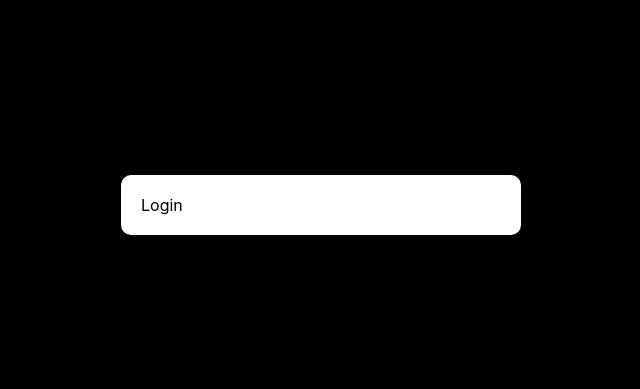
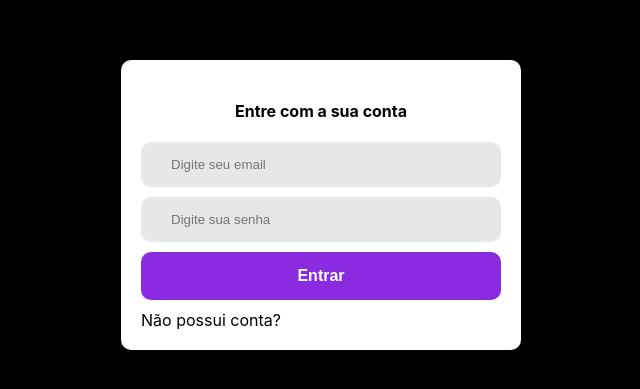
Before and after one commit to LuccaMancusi/next-login, a Next.js app: page /login in a window 1280 px wide. Shown: the part 195-584 px from the top of the page, without its empty margins (319-959 px from the left). Built offline with nearby package versions, Linux system fonts and the light colour scheme.

Commit message:
`login` and `register` page

```diff
--- a/pages/login/index.js
+++ b/pages/login/index.js
@@ -1,10 +1,20 @@
 import LoginCard from "../../src/components/login/loginCard";
 import styles from "../../styles/Login.module.css";
+import Input from "../../src/components/input/input";
+import Button from "../../src/components/button/button";
+import Link from "next/link";
 
 export default function Login() {
   return (
     <div className={styles.background}>
-      <LoginCard title={"Login"}></LoginCard>
+      <LoginCard title={"Entre com a sua conta"}>
+        <form className={styles.form}>
+          <Input type="text" placeholder="Digite seu email"></Input>
+          <Input type="password" placeholder="Digite sua senha"></Input>
+          <Button>Entrar</Button>
+          <Link href="/register">Não possui conta?</Link>
+        </form>
+      </LoginCard>
     </div>
   );
 }
--- /dev/null
+++ b/src/components/button/button.js
@@ -0,0 +1,9 @@
+import styles from "./button.module.css";
+
+export default function Button({ children, ...props }) {
+  return (
+    <button className={styles.button} {...props}>
+      {children}
+    </button>
+  );
+}
--- /dev/null
+++ b/src/components/button/button.module.css
@@ -0,0 +1,10 @@
+.button {
+  padding: 15px 30px;
+  border: 0;
+  background-color: blueviolet;
+  color: white;
+  font-size: 16px;
+  font-weight: bold;
+  border-radius: 10px;
+  cursor: pointer;
+}
--- /dev/null
+++ b/src/components/input/input.js
@@ -0,0 +1,5 @@
+import styles from "./input.module.css";
+
+export default function Input(props) {
+  return <input className={styles.input} {...props}></input>;
+}
--- /dev/null
+++ b/src/components/input/input.module.css
@@ -0,0 +1,6 @@
+.input {
+  padding: 15px 30px;
+  border: 0;
+  background-color: #e7e7e7;
+  border-radius: 10px;
+}
--- a/src/components/login/loginCard.js
+++ b/src/components/login/loginCard.js
@@ -1,5 +1,10 @@
 import styles from "./loginCard.module.css";
 
 export default function LoginCard({ children, title }) {
-  return <div className={styles.card}>{title}</div>;
+  return (
+    <div className={styles.card}>
+      <h4 className={styles.title}>{title}</h4>
+      {children}
+    </div>
+  );
 }
--- a/src/components/login/loginCard.module.css
+++ b/src/components/login/loginCard.module.css
@@ -4,3 +4,7 @@
   padding: 20px;
   border-radius: 10px;
 }
+
+.title {
+  text-align: center;
+}
--- a/styles/Login.module.css
+++ b/styles/Login.module.css
@@ -5,3 +5,9 @@
   justify-content: center;
   align-items: center;
 }
+
+.form {
+  display: flex;
+  flex-direction: column;
+  gap: 10px;
+}
```
Also changed, not shown: pages/register/index.js (+13 -1 lines).
